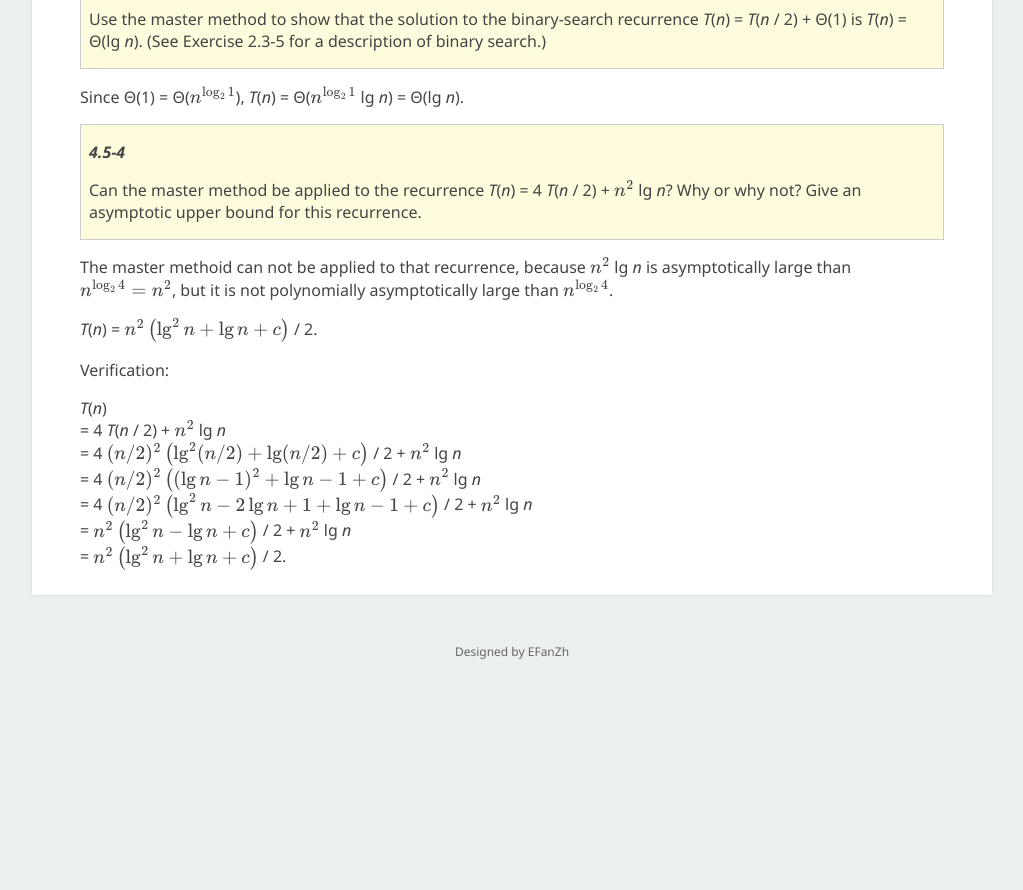
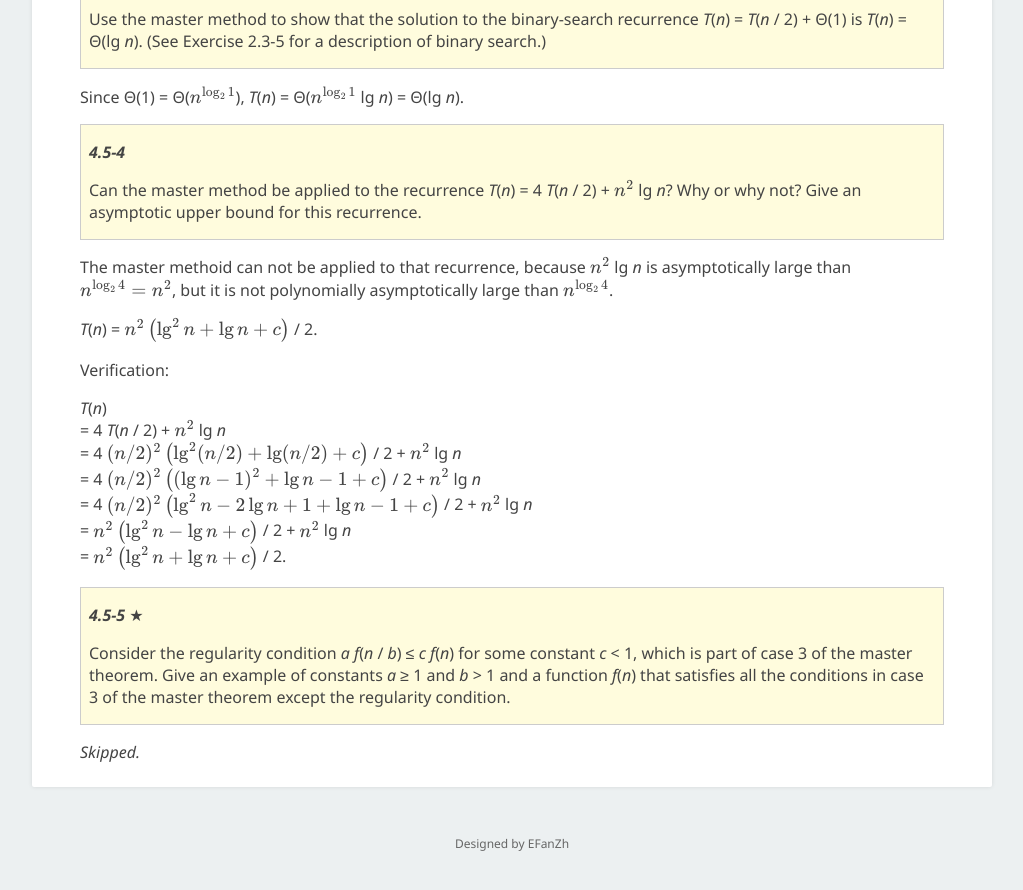
Before and after one commit to EFanZh/efanzh.github.io, a Jekyll site: the page built from _posts/2018-10-05-introduction-to-algorithms-exercises.md, in a window 1280 px wide and 900 px high, scrolled down 31676 px. Shown: the top 890 px of the window, without its empty margins (128-1151 px from the left). Built offline with Jekyll 4.4.1, drawn with Linux system fonts in a browser that asks for light colours; formulas are drawn with MathJax 3; before the commit the page ends 32384 px from its top, so only the background shows below that.

Commit message:
Skipping exercise 4.5-5 from CLRS

```diff
--- a/_posts/2018-10-05-introduction-to-algorithms-exercises.md
+++ b/_posts/2018-10-05-introduction-to-algorithms-exercises.md
@@ -1453,3 +1453,11 @@ Verification:
 = 4 $(n / 2)^2 \left(\lg^2 n - 2 \lg n + 1 + \lg n - 1 + c\right)$ / 2 + $n^2$ lg *n*\
 = $n^2 \left(\lg^2 n - \lg n + c\right)$ / 2 + $n^2$ lg *n*\
 = $n^2 \left(\lg^2 n + \lg n + c\right)$ / 2.
+
+> ***4.5-5*** ★
+>
+> Consider the regularity condition *a* *f*(*n* / *b*) ≤ *c* *f*(*n*) for some constant *c* < 1, which is part of case 3
+> of the master theorem. Give an example of constants *a* ≥ 1 and *b* > 1 and a function *f*(*n*) that satisfies all the
+> conditions in case 3 of the master theorem except the regularity condition.
+
+*Skipped.*
```
